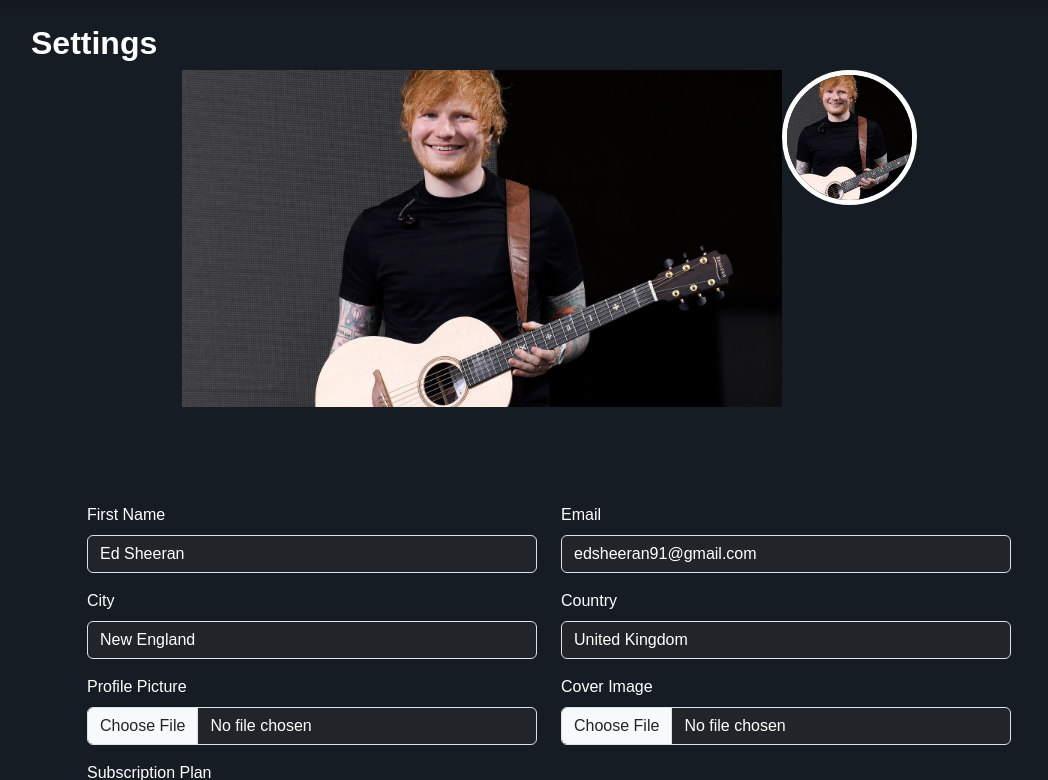
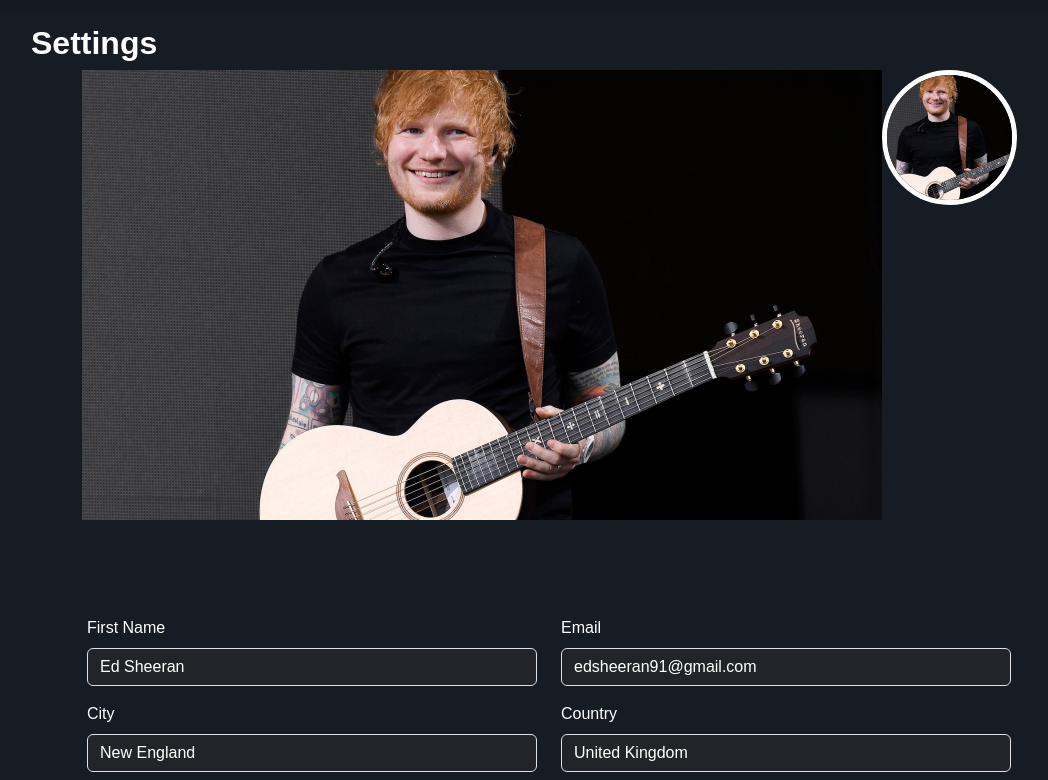
Before and after one commit to Kajanan02/music-web, a PHP site: page /music-web/artist-settings.php in a window 1280 px wide. Shown: the part 80-860 px from the top of the page, without its empty margins (91-1139 px from the left). Run offline with PHP 8.4, Linux system fonts and the light colour scheme; the visitor is signed in with stand-in values (Sample User, id 1); data comes from the database, SQL or seed files in the repository.

Commit message:
Artist Setting profile pic issue fix

```diff
--- a/artist-settings.php
+++ b/artist-settings.php
@@ -55,8 +55,8 @@
 
     <div class="row">
         <div class="col-md-12 mb-5 d-flex justify-content-center">
-            <img src="" name="cover_picture" id="cover_picture" class="img-fluid z-index-n1" width="600"/>
-            <img src="" name="profile_picture" id="profile_picture" class="profile_picture z-index-2 img-thmubnail"/>
+            <img src="" name="cover_picture" id="cover_picture" class="img-fluid cover_picture" width="800"/>
+            <img src="" name="profile_picture" id="profile_picture" class="profile_picture img-thmubnail"/>
         </div>
     </div>
 
```
